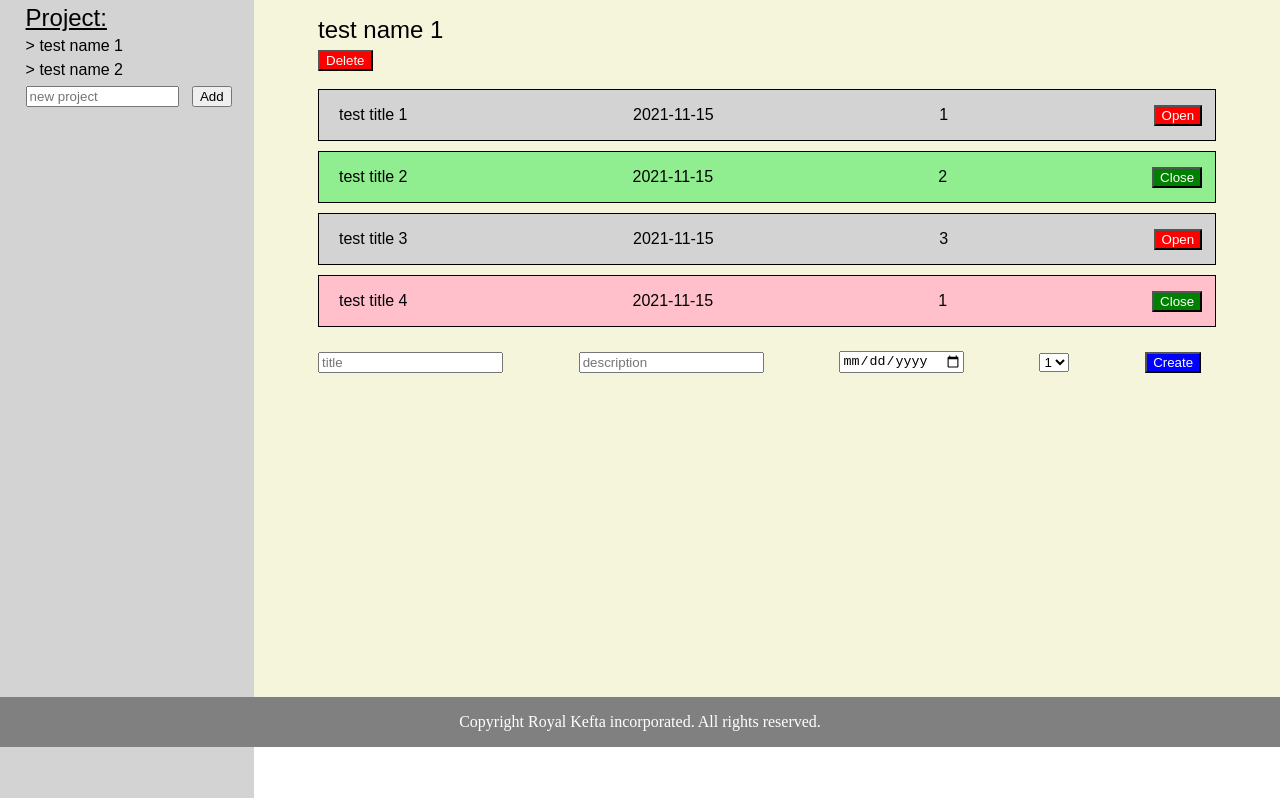
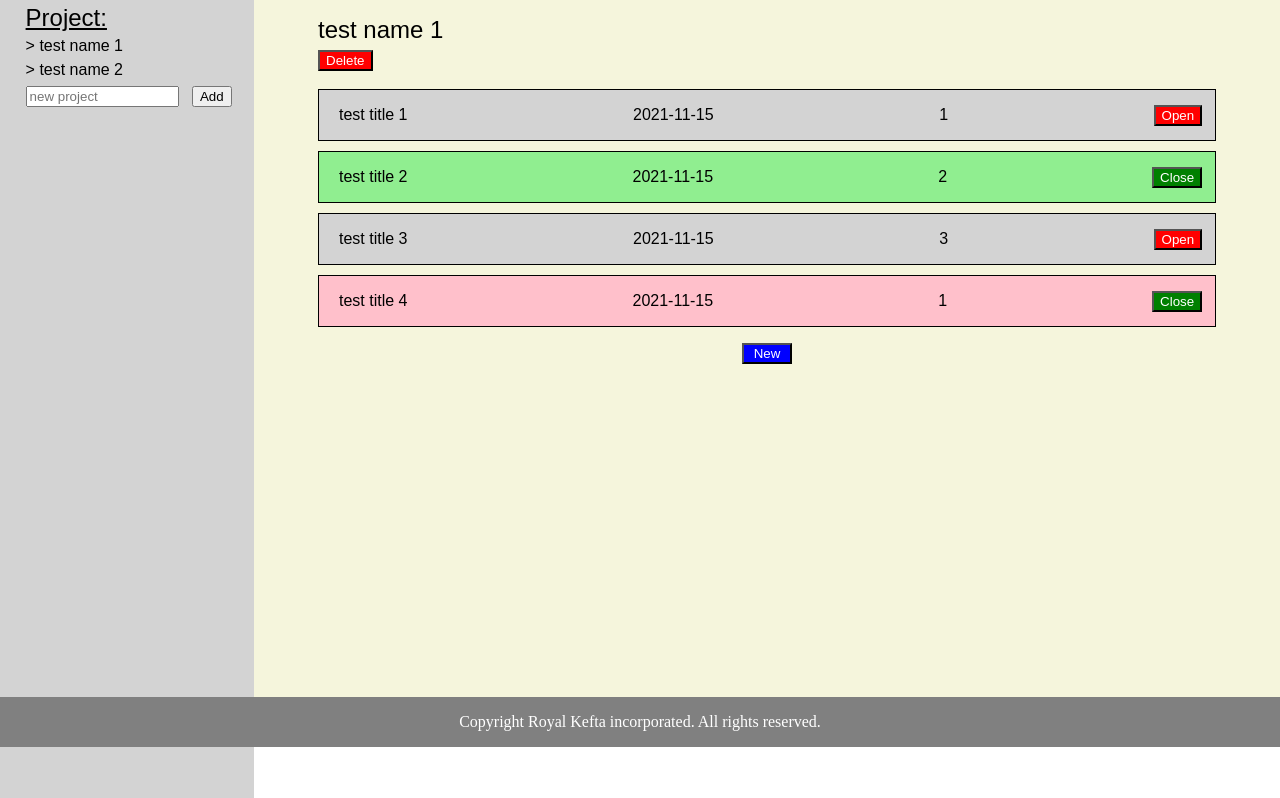
Before and after one commit to HMichaut/to-do-list, a plain HTML site: page to-do-list.html in a window 1280 px wide. Both pictures are taken after a click on the button "Delete". Shown: the part 53-851 px from the top of the page. Drawn offline with Linux system fonts and the light colour scheme.

Commit message:
new form modal function finalized

```diff
--- a/main.css
+++ b/main.css
@@ -225,13 +225,29 @@ End reset
 }
 
 .create-box {
+	margin-top: 2vh;
 	margin-right: 1vw;
+	margin-left: auto;
 	background-color: blue;
 	color: white;
 	cursor:pointer;
 }
 
 .create-box:hover {
+	background-color: darkblue;
+}
+
+.new-box {
+	width: 50px;
+	margin-top: 2vh;
+	margin-right: auto;
+	margin-left: auto;
+	background-color: blue;
+	color: white;
+	cursor:pointer;
+}
+
+.new-box:hover {
 	background-color: darkblue;
 }
 
--- a/script.js
+++ b/script.js
@@ -21,7 +21,8 @@ const project = (name, attributedToDoList) => {
   const getAttributedToDoList = () => attributedToDoList;
   const addToDoToProject = (toDo) => attributedToDoList.push(toDo);
   const deleteToDo = (index) => attributedToDoList.splice(index, 1);
-  return { getName, getAttributedToDoList, addToDoToProject, deleteToDo };
+  const getlastToDo = () => attributedToDoList[attributedToDoList.length - 1];
+  return { getName, getAttributedToDoList, addToDoToProject, deleteToDo, getlastToDo };
 };
 
 const toDoList = (() => {
@@ -166,7 +167,7 @@ function openModalToDo(input, deleteButton, procInputProject, procProjectIndex)
 
   edit.className = "create-box";
   edit.setAttribute("type", "button");
-  edit.innerHTML = "Edit";
+  edit.innerHTML = "Submit";
   edit.addEventListener("click", () => {
     input.updateValues(frm_title.value, frm_description.value, frm_due_date.valueAsDate, frm_priority.value);
     resetToDoListView();
@@ -219,6 +220,7 @@ function displayProject(inputProject, projectIndex) {
 
   let procInputProject = inputProject;
   let procProjectIndex = projectIndex;
+  const modal = document.getElementById("myModal");
 
   if (procInputProject === undefined) {
     toDoList.createProject("default");
@@ -257,7 +259,6 @@ function displayProject(inputProject, projectIndex) {
     titleBox.className = "param-box";
     titleBox.id = "title-box";
 
-    const modal = document.getElementById("myModal");
     const deleteToDo = document.createElement("button");
     deleteToDo.className = "completion-box";
     deleteToDo.id = "delete-button";
@@ -319,54 +320,29 @@ function displayProject(inputProject, projectIndex) {
     contentDiv.appendChild(toDoListBox);
   }
 
-  const form = document.createElement("form");
-  form.className = "to-do-list-form";
+  const newForm = document.createElement("button");
 
-  const frm_title = document.createElement("input");
-  frm_title.setAttribute("type", "text");
-  frm_title.setAttribute("name", "title");
-  frm_title.setAttribute("placeholder", "title");
-  frm_title.className = "to-do-text-field";
-
-  const frm_description = document.createElement("input");
-  frm_description.setAttribute("type", "text");
-  frm_description.setAttribute("name", "description");
-  frm_description.setAttribute("placeholder", "description");
-  frm_description.className = "to-do-text-field";
-
-  const frm_due_date = document.createElement("input");
-  frm_due_date.setAttribute("type", "date");
-  frm_due_date.setAttribute("name", "due date");
-  frm_due_date.className = "to-do-text-field";
-
-  const frm_priority = document.createElement("select");
-  frm_priority.setAttribute("name", "priority");
-  frm_priority.className = "to-do-text-field";
-
-  for (let j = 0; j < 3; j++) {
-    let option = document.createElement("option");
-    option.setAttribute("value", j + 1);
-    option.innerHTML = j + 1;
-    frm_priority.appendChild(option);
-  }
-
-  const create = document.createElement("button");
-
-  create.className = "create-box";
-  create.innerHTML = "Create";
-  create.addEventListener("click", () => {
-    procInputProject.addToDoToProject(toDo(frm_title.value, frm_description.value, frm_due_date.valueAsDate , frm_priority.value, false));
+  const newDeleteToDo = document.createElement("button");
+  newDeleteToDo.className = "completion-box";
+  newDeleteToDo.id = "delete-button";
+  newDeleteToDo.innerHTML = "Delete";
+  newDeleteToDo.setAttribute("type", "button");
+  newDeleteToDo.addEventListener("click", () => {
+    procInputProject.deleteToDo(procInputProject.getAttributedToDoList().length - 1);
     resetToDoListView();
     displayProject(procInputProject, procProjectIndex);
+    modal.style.display = "none";
   });
 
+  newForm.className = "new-box";
+  newForm.innerHTML = "New";
+  newForm.addEventListener("click", () => {
+    procInputProject.addToDoToProject(toDo("", "", new Date(), "1", false));
+    const newToDolist = procInputProject.getlastToDo();
+    openModalToDo(newToDolist, newDeleteToDo, procInputProject, procProjectIndex);
+  });
 
-  form.appendChild(frm_title);
-  form.appendChild(frm_description);
-  form.appendChild(frm_due_date);
-  form.appendChild(frm_priority);
-  form.appendChild(create);
-  contentDiv.appendChild(form);
+  contentDiv.appendChild(newForm);
 };
 
 const now = new Date();
```
